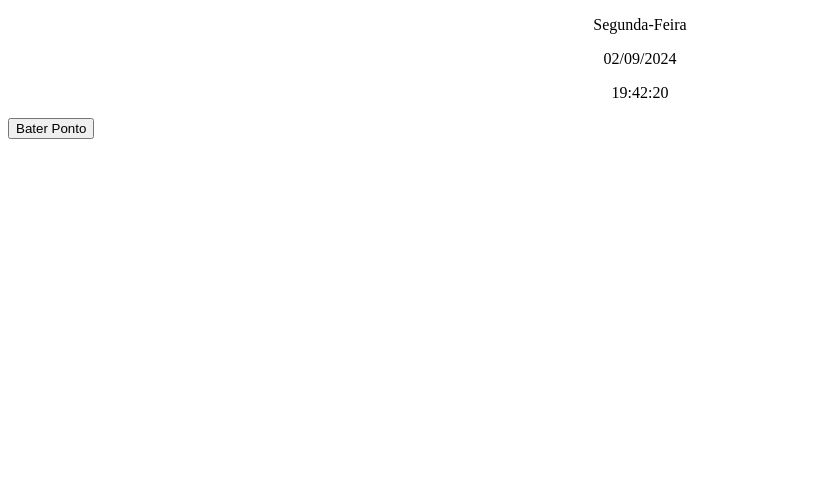
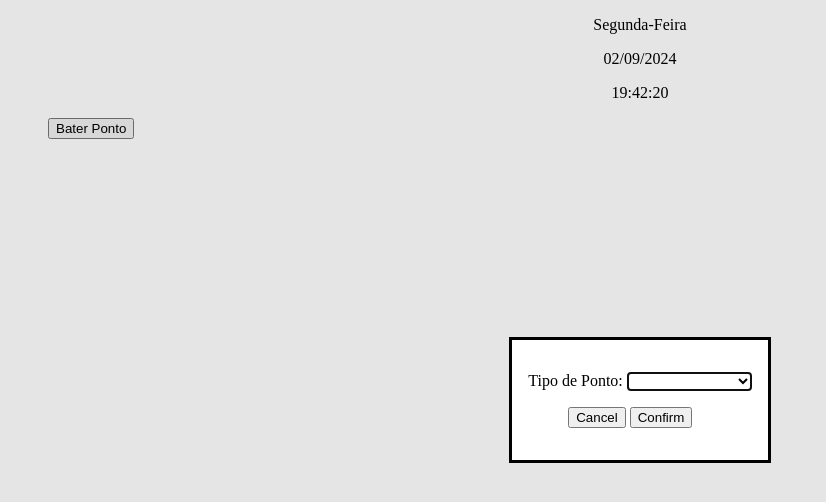
Before and after one commit to MarceloKobayashi/ponto-eletronico, a plain HTML site: page index.html in a window 1280 px wide. Both pictures are taken after a click on the button "Bater Ponto". Shown: the whole page, without its empty margins (0-826 px from the left). Drawn offline with Linux system fonts and the light colour scheme.

Commit message:
Update dialog: html and js

```diff
--- a/index.html
+++ b/index.html
@@ -13,8 +13,30 @@
         <p id="hora-min-seg">08:01:35</p>
     </div>
 
-    <button id="btn-bater-ponto">Bater Ponto</button>
-    <dialog>
+    <menu>
+        <button id="btn-bater-ponto">Bater Ponto</button>
+    </menu>
+
+    <dialog id="dialog">
+        <form method="dialog">
+            <section>
+                <p>
+                    <label for="tipoPonto">Tipo de Ponto:</label>
+                    <select id="tipo-ponto">
+                        <option></option>
+                        <option>Entrada Trabalho</option>
+                        <option>Saída Trabalho</option>
+                        <option>Entrada Intervalo</option>
+                        <option>Saída Intervalo</option>
+                    </select>
+                </p>
+            </section>
+
+            <menu>
+                <button id="botao-cancela" type="reset">Cancel</button>
+                <button type="submit">Confirm</button>
+            </menu>
+        </form>
         <!--conteudo modal de ponto-->
     </dialog>
 
--- a/js/index.js
+++ b/js/index.js
@@ -3,7 +3,9 @@ const diaMesAno = document.getElementById("dia-mes-ano");
 const horaMinSeg = document.getElementById("hora-min-seg");
 
 const btnBaterPonto = document.getElementById("btn-bater-ponto");
-btnBaterPonto.addEventListener("click", register);
+
+const dialogBox = document.getElementById("dialog");
+const btnCancela = document.getElementById("botao-cancela");
 
 function getCurrentWeekDay() {
     const date = new Date();
@@ -53,9 +55,12 @@ function getCurrentDate() {
 diaSemana.textContent = getCurrentWeekDay();
 diaMesAno.textContent = getCurrentDate();
 
-function register() {   //abrir dialog com no minimo
+btnBaterPonto.addEventListener("click", function() {
+    dialogBox.showModal();
+});
 
-    alert("Bater ponto.");
-}
+btnCancela.addEventListener("click", function() {
+    dialogBox.close();
+})
 
 setInterval(printCurrentHour, 1000);    //repete a função a cada segundo
```
